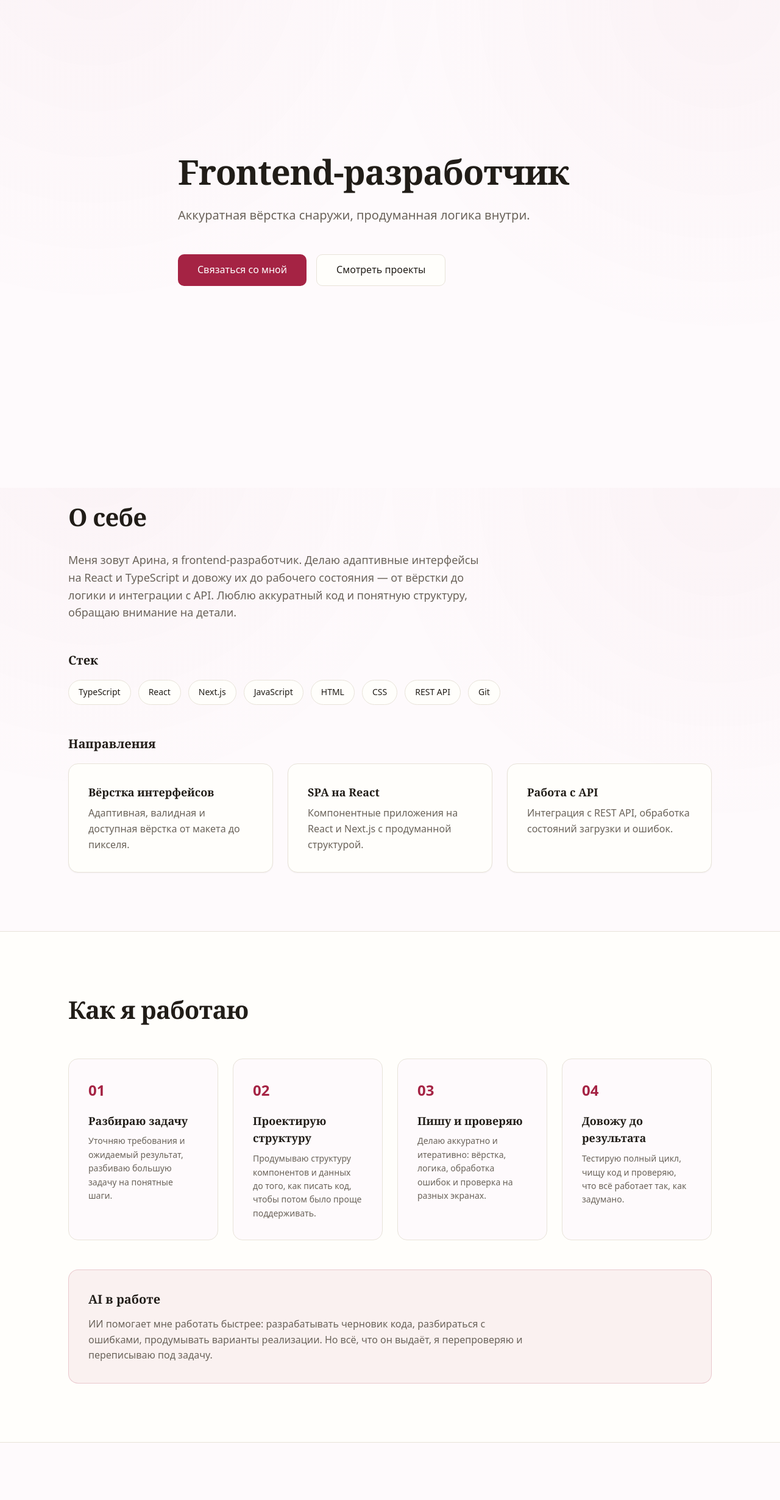
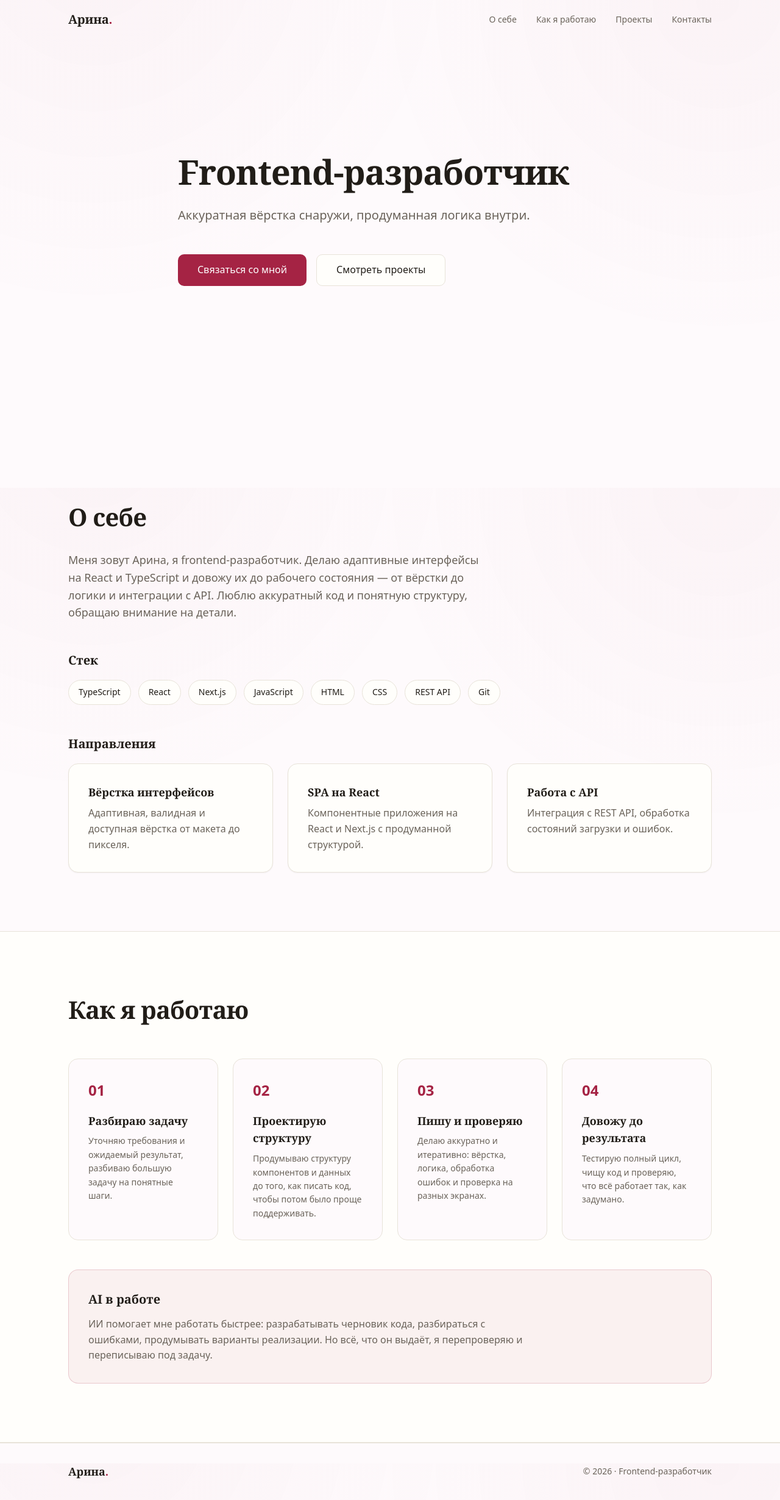
Before and after one commit to Arishka-a/my-portfolio, a Next.js app: page / in a window 1280 px wide. Shown: the whole page at 61% size. Before the commit the page ends 2366 px from the top, so only its background shows below. Built offline with nearby package versions, Linux system fonts and the light colour scheme; a web font is replaced by a local one.

Commit message:
feat: add sticky header with nav and footer

```diff
--- a/src/app/layout.tsx
+++ b/src/app/layout.tsx
@@ -1,6 +1,8 @@
 import type { Metadata } from "next";
 import "@fontsource-variable/playfair-display";
 import "@fontsource-variable/manrope";
+import Header from "@/components/Header/Header";
+import Footer from "@/components/Footer/Footer";
 import "./globals.scss";
 
 export const metadata: Metadata = {
@@ -21,7 +23,11 @@ export default function RootLayout({
 }: Readonly<{ children: React.ReactNode }>) {
   return (
     <html lang="ru">
-      <body>{children}</body>
+      <body>
+        <Header />
+        {children}
+        <Footer />
+      </body>
     </html>
   );
 }
--- /dev/null
+++ b/src/components/Footer/Footer.module.scss
@@ -0,0 +1,30 @@
+@use "../../styles/index" as *;
+
+.footer {
+  padding-block: $space-xl;
+  border-top: 1px solid $color-border;
+}
+
+.inner {
+  @include container;
+  display: flex;
+  flex-wrap: wrap;
+  align-items: center;
+  justify-content: space-between;
+  gap: $space-sm;
+}
+
+.name {
+  font-family: $font-display;
+  font-size: $fs-lg;
+  font-weight: $fw-bold;
+}
+
+.dot {
+  color: $color-accent;
+}
+
+.copy {
+  font-size: $fs-sm;
+  color: $color-text-muted;
+}
--- /dev/null
+++ b/src/components/Footer/Footer.tsx
@@ -0,0 +1,15 @@
+import styles from "./Footer.module.scss";
+
+export default function Footer() {
+  const year = new Date().getFullYear();
+  return (
+    <footer className={styles.footer}>
+      <div className={styles.inner}>
+        <p className={styles.name}>
+          Арина<span className={styles.dot}>.</span>
+        </p>
+        <p className={styles.copy}>© {year} · Frontend-разработчик</p>
+      </div>
+    </footer>
+  );
+}
--- /dev/null
+++ b/src/components/Header/Header.module.scss
@@ -0,0 +1,115 @@
+@use "../../styles/index" as *;
+
+.header {
+  position: fixed;
+  inset: 0 0 auto 0;
+  z-index: 50;
+  transition: background-color $transition-base, box-shadow $transition-base,
+    border-color $transition-base;
+  border-bottom: 1px solid transparent;
+}
+
+.scrolled {
+  background-color: rgba($color-surface, 0.85);
+  backdrop-filter: blur(10px);
+  border-bottom-color: $color-border;
+  box-shadow: $shadow-sm;
+}
+
+.inner {
+  @include container;
+  display: flex;
+  align-items: center;
+  justify-content: space-between;
+  height: 4rem;
+}
+
+.logo {
+  font-family: $font-display;
+  font-size: $fs-xl;
+  font-weight: $fw-bold;
+  letter-spacing: -0.01em;
+}
+
+.dot {
+  color: $color-accent;
+}
+
+.nav {
+  display: none;
+  gap: $space-xl;
+
+  a {
+    position: relative;
+    font-size: $fs-sm;
+    font-weight: $fw-medium;
+    color: $color-text-muted;
+    transition: color $transition-base;
+
+    &::after {
+      content: "";
+      position: absolute;
+      left: 0;
+      bottom: -4px;
+      width: 0;
+      height: 2px;
+      background-color: $color-accent;
+      transition: width $transition-base;
+    }
+
+    &:hover {
+      color: $color-text;
+
+      &::after {
+        width: 100%;
+      }
+    }
+  }
+
+  @include respond-to("md") {
+    display: flex;
+  }
+}
+
+.burger {
+  display: inline-flex;
+  flex-direction: column;
+  justify-content: center;
+  gap: 5px;
+  width: 40px;
+  height: 40px;
+  padding: 0 8px;
+  background: none;
+  border: 1px solid $color-border;
+  border-radius: $radius-sm;
+  cursor: pointer;
+
+  span {
+    display: block;
+    height: 2px;
+    width: 100%;
+    background-color: $color-text;
+    border-radius: 2px;
+  }
+
+  @include respond-to("md") {
+    display: none;
+  }
+}
+
+.navOpen {
+  display: flex;
+  flex-direction: column;
+  gap: $space-md;
+  position: absolute;
+  inset: 4rem $space-md auto;
+  padding: $space-lg;
+  background-color: $color-surface;
+  border: 1px solid $color-border;
+  border-radius: $radius-md;
+  box-shadow: $shadow-md;
+
+  a {
+    font-size: $fs-base;
+  }
+}
--- /dev/null
+++ b/src/components/Header/Header.tsx
@@ -0,0 +1,53 @@
+"use client";
+
+import { useEffect, useState } from "react";
+import styles from "./Header.module.scss";
+
+const links = [
+  { href: "#about", label: "О себе" },
+  { href: "#approach", label: "Как я работаю" },
+  { href: "#cases", label: "Проекты" },
+  { href: "#contact", label: "Контакты" },
+];
+
+export default function Header() {
+  const [scrolled, setScrolled] = useState(false);
+  const [open, setOpen] = useState(false);
+
+  useEffect(() => {
+    const onScroll = () => setScrolled(window.scrollY > 8);
+    onScroll();
+    window.addEventListener("scroll", onScroll, { passive: true });
+    return () => window.removeEventListener("scroll", onScroll);
+  }, []);
+
+  return (
+    <header className={`${styles.header} ${scrolled ? styles.scrolled : ""}`}>
+      <div className={styles.inner}>
+        <a href="#hero" className={styles.logo} onClick={() => setOpen(false)}>
+          Арина<span className={styles.dot}>.</span>
+        </a>
+
+        <button
+          type="button"
+          className={styles.burger}
+          aria-label={open ? "Закрыть меню" : "Открыть меню"}
+          aria-expanded={open}
+          onClick={() => setOpen((v) => !v)}
+        >
+          <span />
+          <span />
+          <span />
+        </button>
+
+        <nav className={`${styles.nav} ${open ? styles.navOpen : ""}`}>
+          {links.map((link) => (
+            <a key={link.href} href={link.href} onClick={() => setOpen(false)}>
+              {link.label}
+            </a>
+          ))}
+        </nav>
+      </div>
+    </header>
+  );
+}
```
